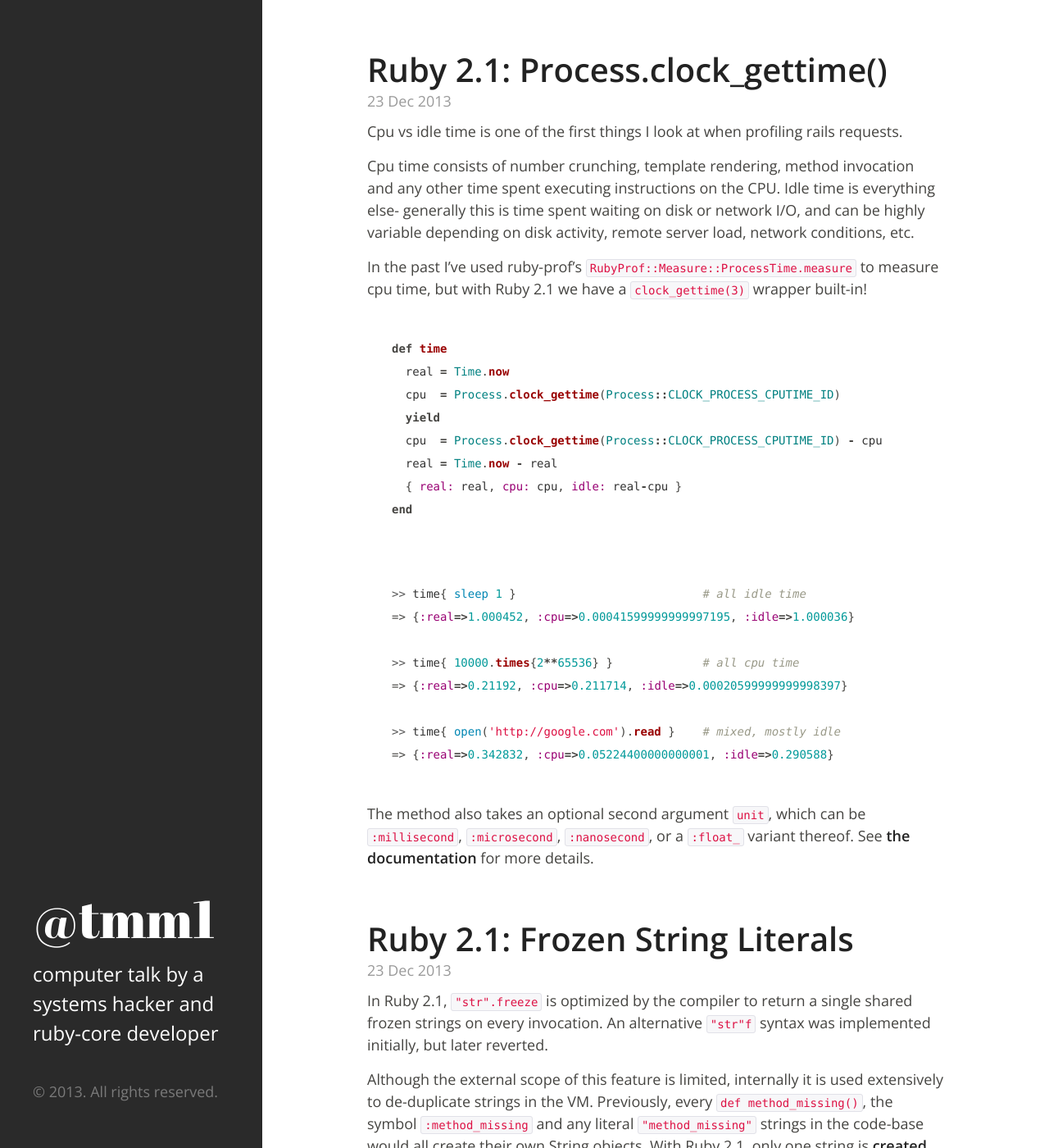
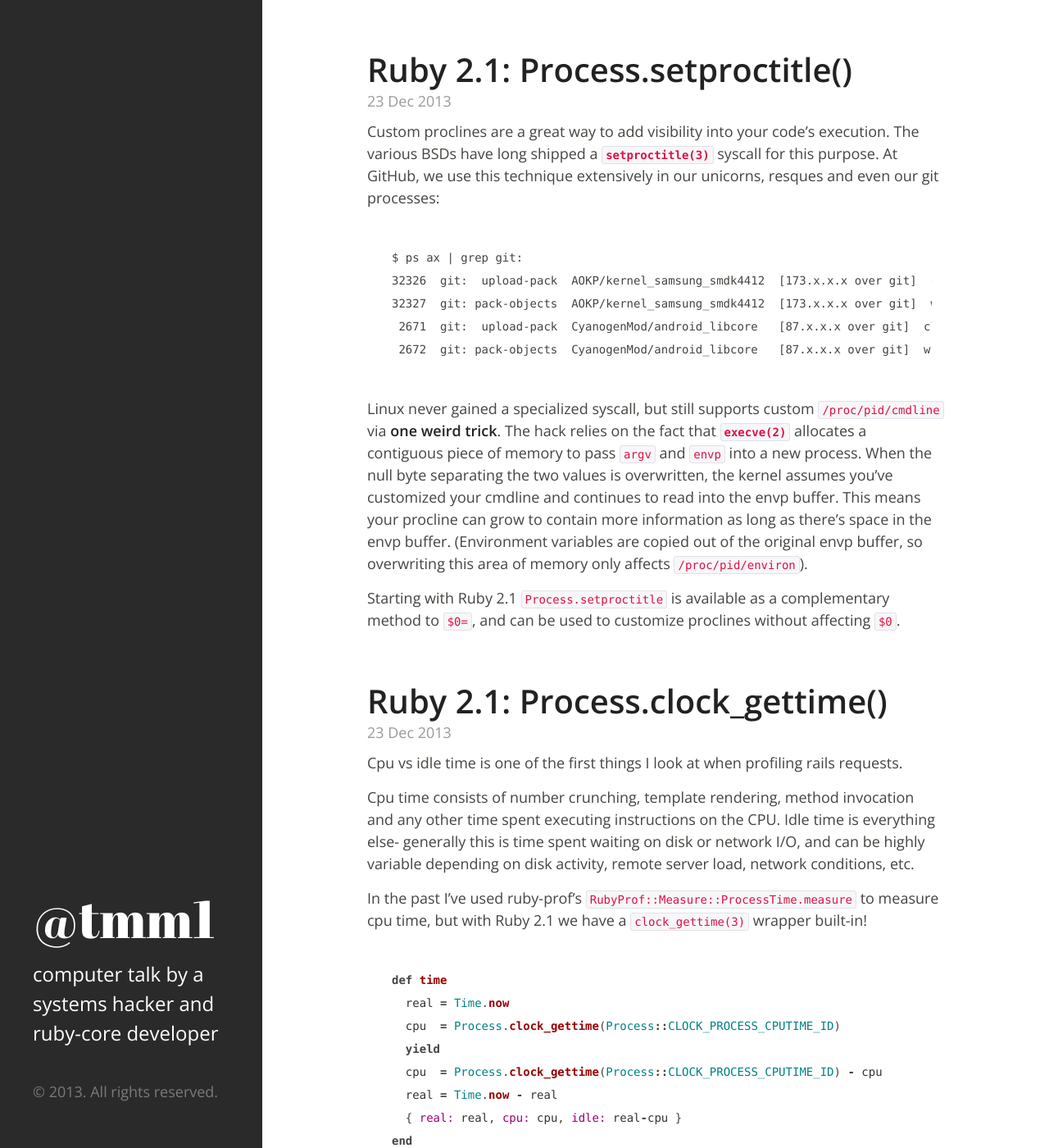
Before and after one commit to tmm1/tmm1.github.com, a Jekyll site: the page built from index.html, in a window 1280 px wide and 1400 px high. Shown: the whole window at 82% size. Built offline with Jekyll 4.4.1, drawn with Linux system fonts in a browser that asks for light colours; Markdown is read by kramdown in place of the engine named in the settings; the list of posts is cut into pages by our own code; comment, search, counter and statistics services are not loaded.

Commit message:
an ode to the year of the procline

````diff
--- /dev/null
+++ b/_posts/2013-12-23-ruby21-process-setproctitle.md
@@ -0,0 +1,19 @@
+---
+layout: post
+title: "Ruby 2.1: Process.setproctitle()"
+tags: [ruby21, yearoftheprocline]
+---
+
+Custom proclines are a great way to add visibility into your code's execution. The various BSDs have long shipped a [`setproctitle(3)`](http://www.freebsd.org/cgi/man.cgi?query=setproctitle&sektion=3) syscall for this purpose. At GitHub, we use this technique extensively in our unicorns, resques and even our git processes:
+
+```
+$ ps ax | grep git:
+32326  git:  upload-pack  AOKP/kernel_samsung_smdk4412  [173.x.x.x over git]  clone: create_pack_file: 75.27 MiB @ 102.00 KiB/s
+32327  git: pack-objects  AOKP/kernel_samsung_smdk4412  [173.x.x.x over git]  writing: 9% (203294/2087544)
+ 2671  git:  upload-pack  CyanogenMod/android_libcore   [87.x.x.x over git]  clone: create_pack_file: 31.26 MiB @ 31.00 KiB/s
+ 2672  git: pack-objects  CyanogenMod/android_libcore   [87.x.x.x over git]  writing: 93% (90049/96410)
+```
+
+Linux never gained a specialized syscall, but still supports custom `/proc/pid/cmdline` via [one weird trick](https://github.com/torvalds/linux/blob/f5835372ebedf26847c2b9e193284075cc9c1f7f/fs/proc/base.c#L220-L222). The hack relies on the fact that [`execve(2)`](http://man7.org/linux/man-pages/man2/execve.2.html) allocates a contiguous piece of memory to pass `argv` and `envp` into a new process. When the null byte separating the two values is overwritten, the kernel assumes you've customized your cmdline and continues to read into the envp buffer. This means your procline can grow to contain more information as long as there's space in the envp buffer. (Environment variables are copied out of the original envp buffer, so overwriting this area of memory only affects `/proc/pid/environ`).
+
+Starting with Ruby 2.1 `Process.setproctitle` is available as a complementary method to `$0=`, and can be used to customize proclines without affecting `$0`.
--- a/public/css/pygments.css
+++ b/public/css/pygments.css
@@ -141,3 +141,9 @@
   .highlight .gc {
     color: #999;
     background-color: #EAF2F5; }
+
+.highlight pre {
+  overflow: auto;
+  word-wrap: normal;
+  white-space: pre;
+}
````
